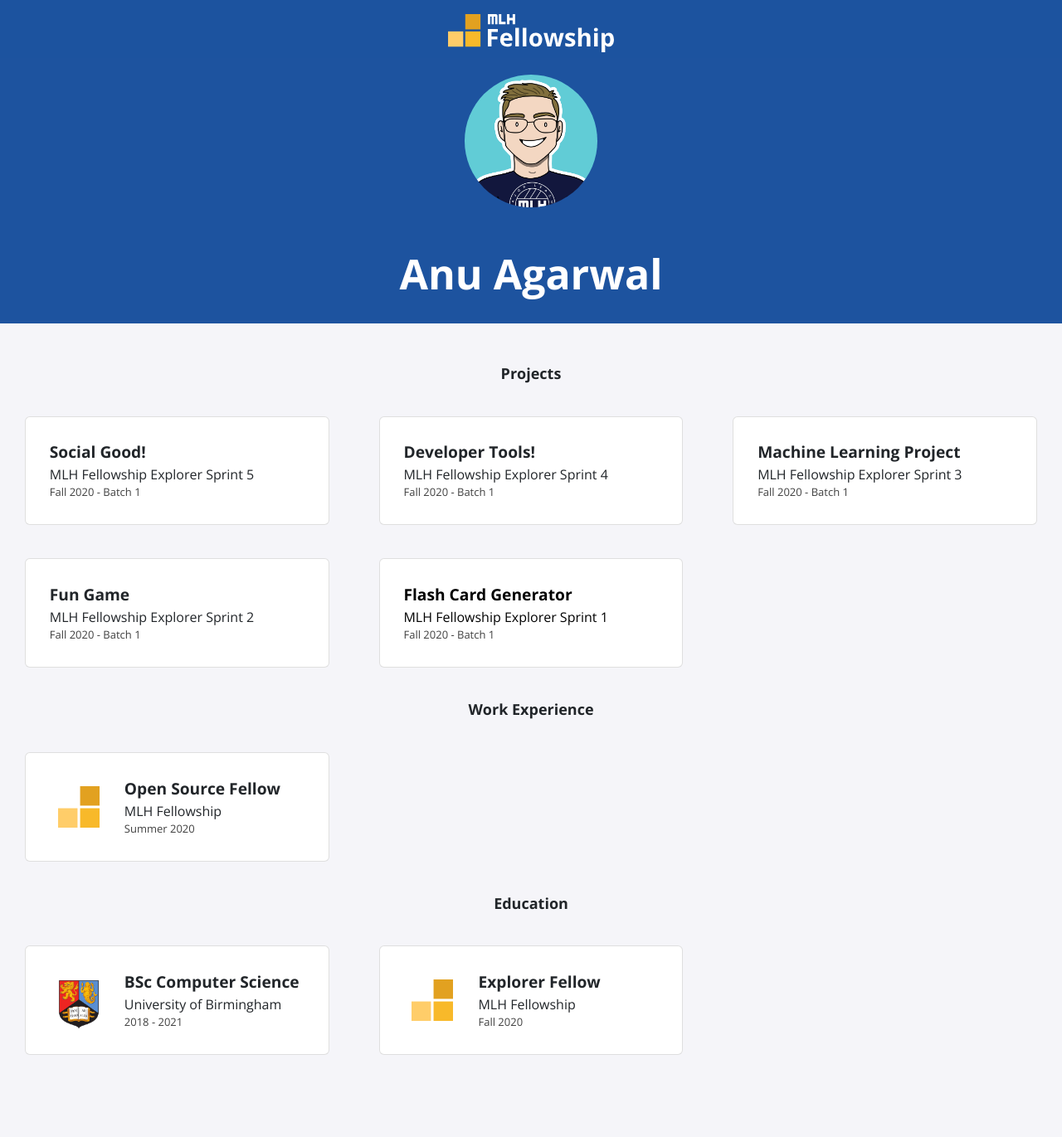
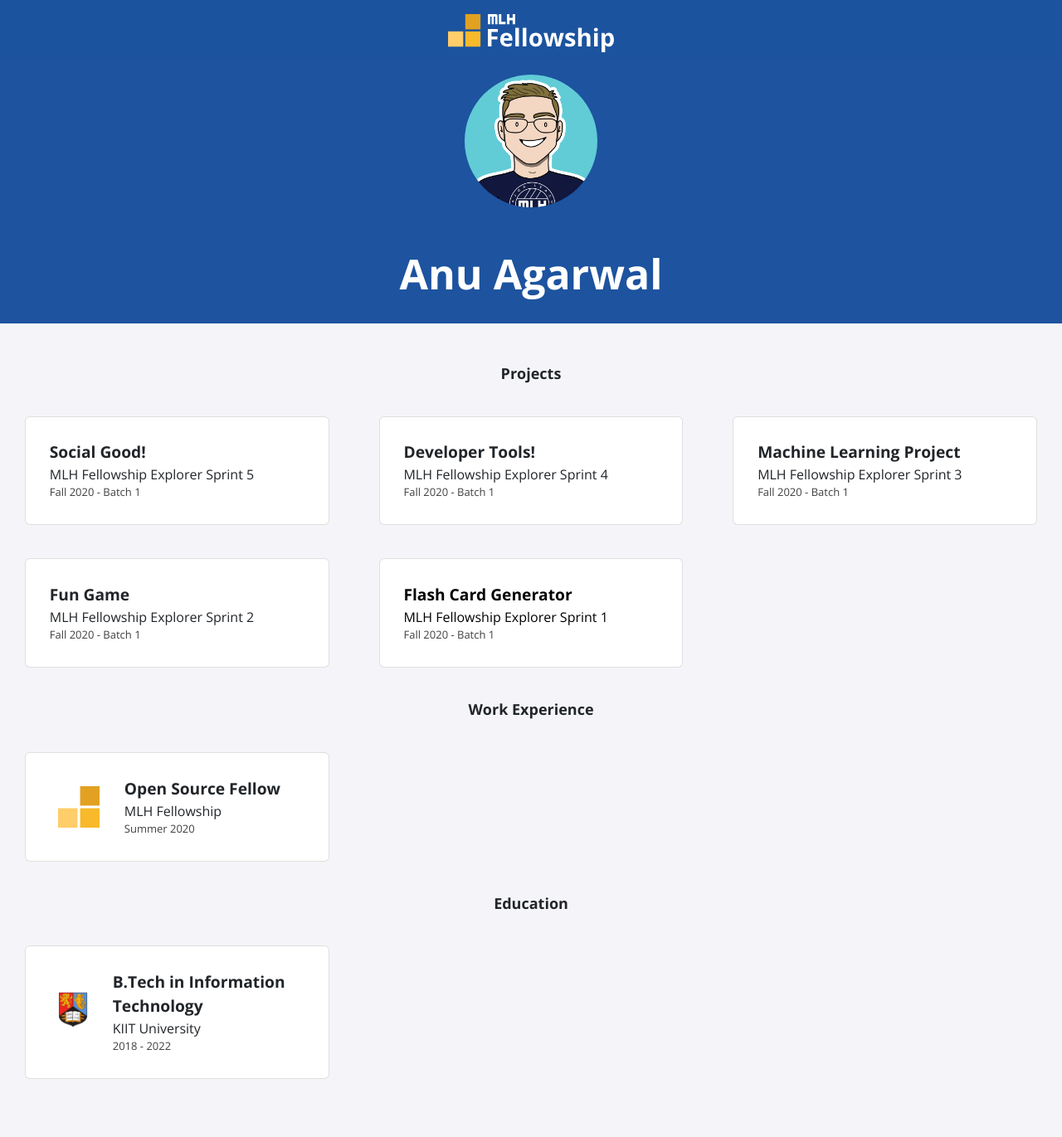
Before and after one commit to anuagarwal1409/anuagarwal1409.github.io, a Jekyll site: the page built from index.html, in a window 1280 px wide. Shown: the whole page at 83% size. Built offline with Jekyll 4.4.1, drawn with Linux system fonts in a browser that asks for light colours; nearby versions of some CDN libraries; before the commit the page ends 1342 px from its top, so only the background shows below that.

Commit message:
Update education.yml

```diff
--- a/_data/education.yml
+++ b/_data/education.yml
@@ -1,9 +1,4 @@
-- course: BSc Computer Science
-  institute: University of Birmingham
-  dates: 2018 - 2021
+- course: B.Tech in Information Technology
+  institute: KIIT University
+  dates: 2018 - 2022
   logo: uob.png
-
-- course: Explorer Fellow
-  institute: MLH Fellowship
-  dates: Fall 2020
-  logo: fellowship.svg
```
